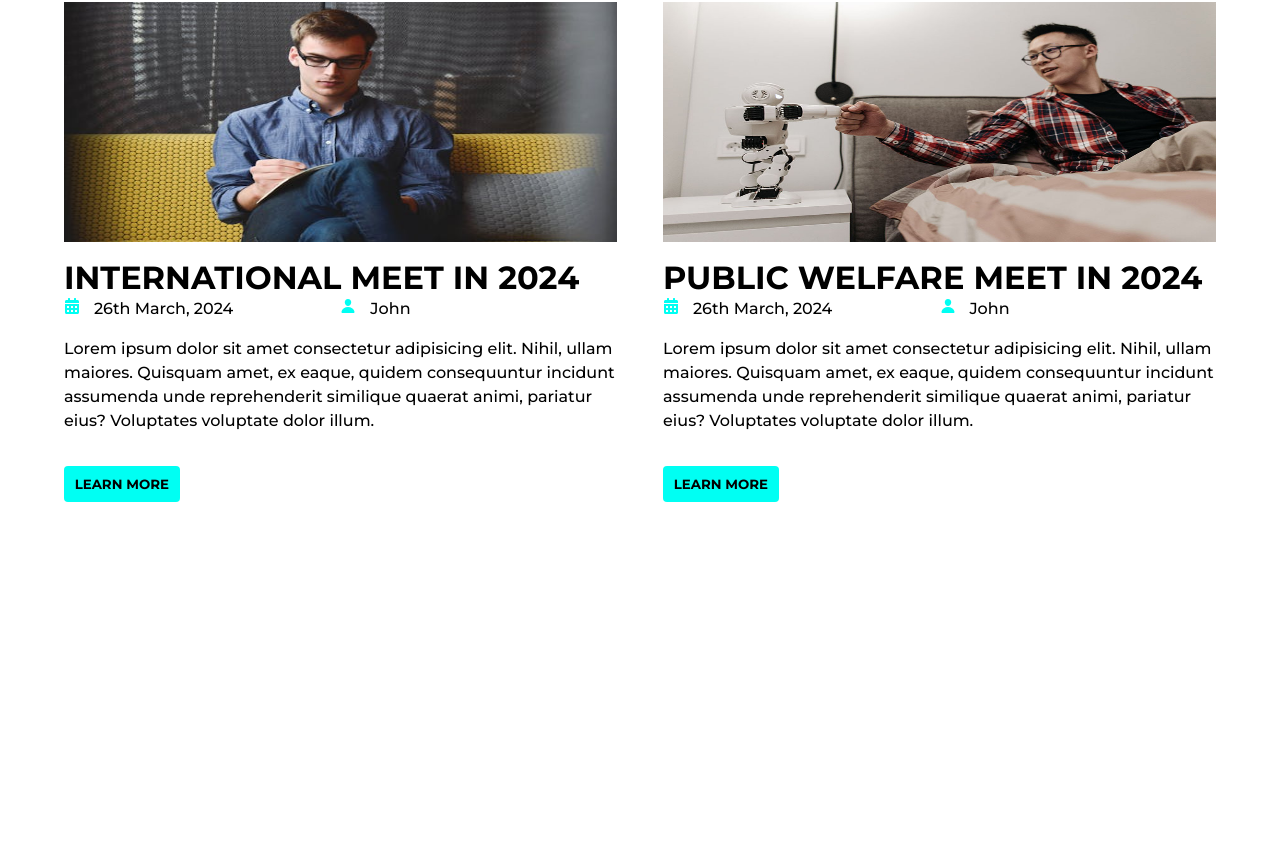
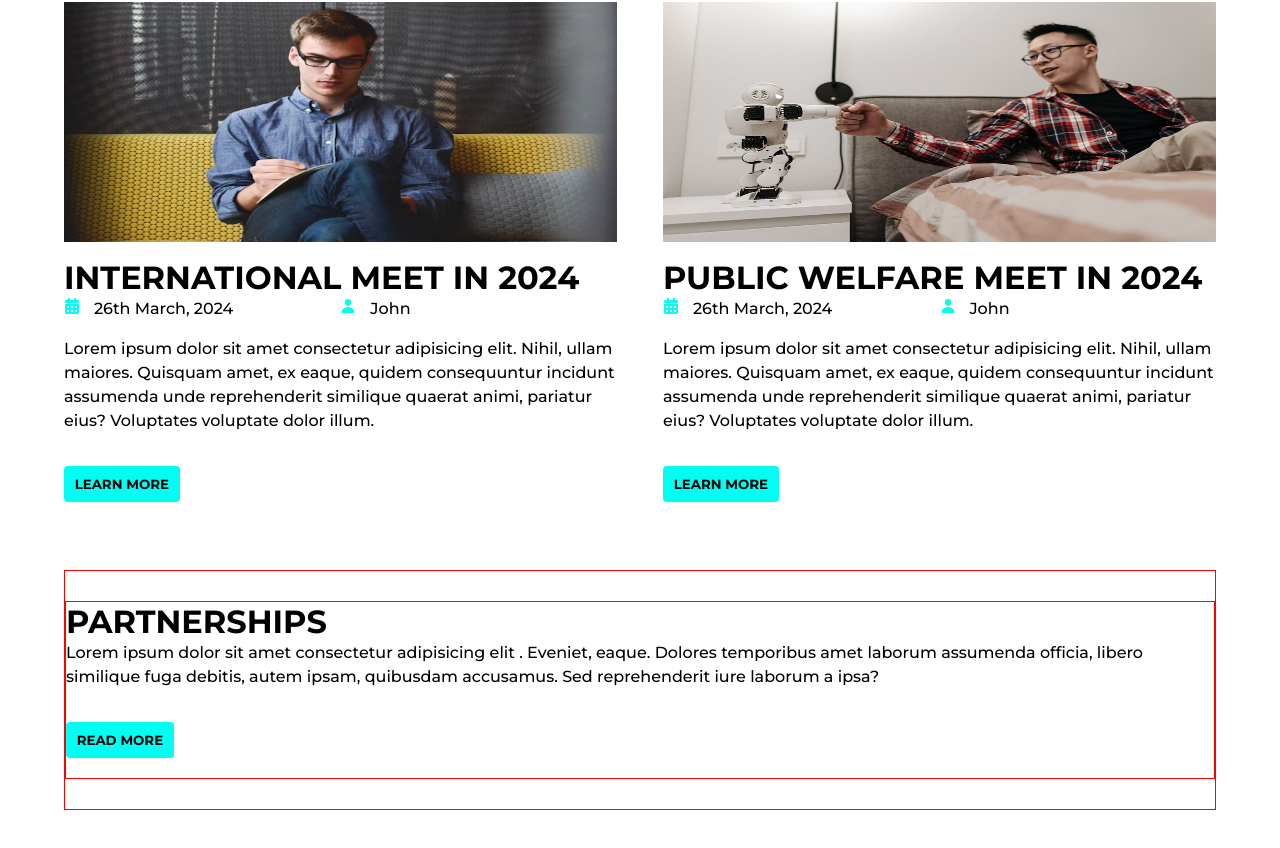
Before and after one commit to DevKay22/Design1, a React (Vite) app: page / in a window 1280 px wide. Shown: the part 3727-4575 px from the top of the page. Before the commit the page ends 4249 px from the top, so only its background shows below. Built offline with nearby package versions, Linux system fonts and the light colour scheme.

Commit message:
done with upcoming events

```diff
--- a/src/Components/Events.jsx
+++ b/src/Components/Events.jsx
@@ -87,6 +87,21 @@ const Events = () => {
           </div>
 
         </div>
+
+
+        <div className='partner'>
+            <div>
+              <h1>
+                PARTNERSHIPS
+              </h1>
+              <p>
+                Lorem ipsum dolor sit amet consectetur adipisicing elit
+                . Eveniet, eaque. Dolores temporibus amet laborum assumenda officia, libero similique fuga debitis, autem ipsam, quibusdam accusamus. Sed reprehenderit iure laborum a ipsa?
+              </p>
+
+              <button>Read More</button>
+            </div>
+        </div>
     </div>
   )
 }
--- a/src/Styles/Events.css
+++ b/src/Styles/Events.css
@@ -10,7 +10,7 @@
     display: flex;
     width: 90%;
     /* border: 1px solid red; */
-    height: 22em;
+    /* height: 22em; */
     margin: 2em auto;
     justify-content: space-between;
 }
@@ -57,3 +57,26 @@ button{
     border-radius: 0.3em;
     margin-bottom: 1.5em;
 }
+
+.partner{
+    height: 15rem;
+    width: 90%;
+    display: flex;
+    justify-content: center;
+    align-items: center;
+    margin: 3em auto;
+    border: 1px solid red;
+}
+
+.partner>div{
+    border: 1px solid red;
+    /* height: 4rem; */
+    /* width: 30%; */
+}
+
+partner>div>h1{
+
+    display: flex;
+
+    justify-content: center;
+}
```
